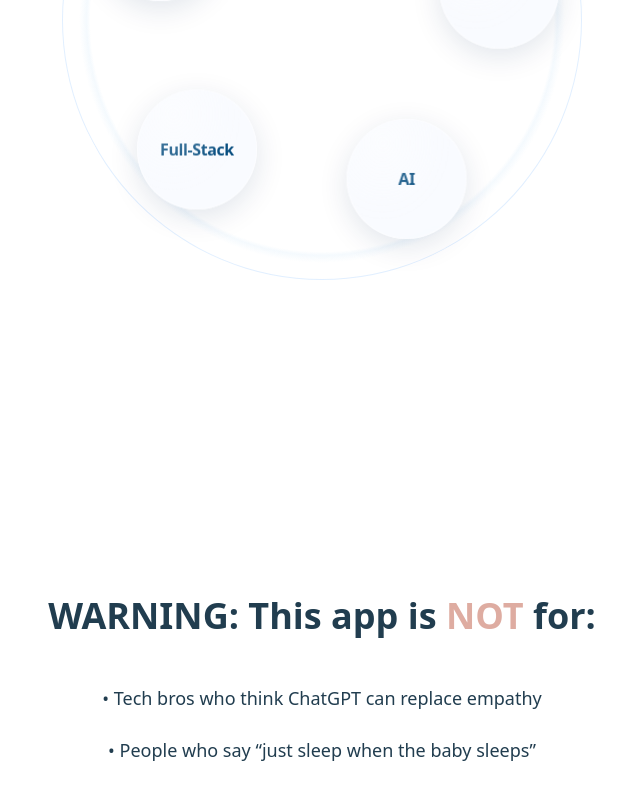
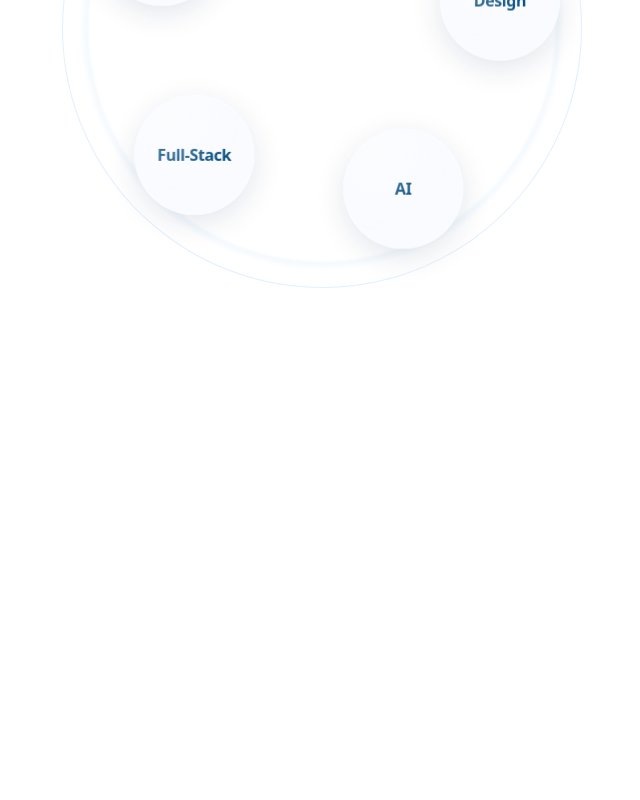
Before and after one commit to shriya77/Portfolio-Website, a React (Vite) app: page / in a window 1280 px wide. Shown: the part 1964-2764 px from the top of the page, without its empty margins (318-958 px from the left). Built offline with nearby package versions, Linux system fonts and the light colour scheme.

Commit message:
skills section

```diff
--- a/src/components/AboutSection.jsx
+++ b/src/components/AboutSection.jsx
@@ -205,9 +205,9 @@ export const AboutSection = () => {
   const translateX = -(current * totalCardWidth);
 
   return (
-    <section id="work-experience" className="py-24 px-4 relative">
+    <section id="experience" className="py-24 px-4 relative">
       <div className="container mx-auto max-w-5xl">
-        <h2 className="text-3xl md:text-4xl font-bold mb-12 text-left sm:text-center text-white">
+        <h2 className="text-3xl md:text-5xl font-bold mb-12 text-left sm:text-center text-white">
           Work Experience & Impact
         </h2>
         <div className="relative flex items-center justify-center max-w-4xl mx-auto">
--- a/src/components/ContactSection.jsx
+++ b/src/components/ContactSection.jsx
@@ -59,7 +59,7 @@ export const ContactSection = () => {
   return (
     <section id="contact" className="py-24 px-4 relative bg-secondary/30">
       <div className="container mx-auto max-w-5xl">
-        <h2 className="text-3xl md:text-4xl font-bold mb-4 text-center text-white">
+        <h2 className="text-3xl md:text-5xl font-bold mb-4 text-center text-white">
           Get In <span className="text-white"> Touch</span>
         </h2>
 
--- a/src/components/Navbar.jsx
+++ b/src/components/Navbar.jsx
@@ -9,12 +9,12 @@ const PALETTE = {
 };
 
 const navItems = [
-  { name: "About Me", href: "#about" },
+  // { name: "About Me", href: "#about" },
+  { name: "Experience", href: "#experience" },
   { name: "Projects", href: "#projects" },
-  { name: "Experience", href: "#experience" },
   { name: "Skills", href: "#skills" },
-  { name: "Timeline", href: "#timeline" },
-  { name: "Proof", href: "#proof" },
+  // { name: "Timeline", href: "#timeline" },
+  // { name: "Proof", href: "#proof" },
   { name: "Contact", href: "#contact" },
 ];
 
--- a/src/components/SkillsSection.jsx
+++ b/src/components/SkillsSection.jsx
@@ -1,43 +1,87 @@
 import { useState } from "react";
-import { cn } from "@/lib/utils";
 
 const skills = [
-  // Frontend
-  { name: "HTML/CSS", level: 95, category: "frontend" },
-  { name: "JavaScript", level: 90, category: "frontend" },
-  { name: "React", level: 90, category: "frontend" },
-  { name: "TypeScript", level: 85, category: "frontend" },
-  { name: "Tailwind CSS", level: 90, category: "frontend" },
-  { name: "Next.js", level: 80, category: "frontend" },
-
-  // Backend
-  { name: "Node.js", level: 80, category: "backend" },
-  { name: "Express", level: 75, category: "backend" },
-  { name: "MongoDB", level: 70, category: "backend" },
-  { name: "PostgreSQL", level: 65, category: "backend" },
-  { name: "GraphQL", level: 60, category: "backend" },
-
-  // Tools
-  { name: "Git/GitHub", level: 90, category: "tools" },
-  { name: "Docker", level: 70, category: "tools" },
-  { name: "Figma", level: 85, category: "tools" },
-  { name: "VS Code", level: 95, category: "tools" },
+  { name: "JavaScript", level: 90, category: "Languages" },
+  { name: "TypeScript", level: 65, category: "Languages" },
+  { name: "Python", level: 90, category: "Languages" },
+  { name: "C++", level: 80, category: "Languages" },
+  { name: "Swift", level: 30, category: "Languages" },
+  { name: "HTML/CSS", level: 100, category: "Languages" },
+  { name: "SQL", level: 70, category: "Languages" },
+  { name: "Java", level: 10, category: "Languages" },
+  { name: "Django", level: 35, category: "Frameworks" },
+  { name: "React.js", level: 90, category: "Frameworks" },
+  { name: "React Native", level: 70, category: "Frameworks" },
+  { name: "Tailwind CSS", level: 70, category: "Frameworks" },
+  { name: "Figma", level: 85, category: "Tools" },
+  { name: "Canva", level: 100, category: "Tools" },
+  { name: "Linux", level: 50, category: "Tools" },
+  { name: "AWS (Lambda, DynamoDB)", level: 45, category: "Certs & Others" },
+  { name: "Agile/Scrum", level: 80, category: "Certs & Others" },
+  { name: "UI/UX Design", level: 95, category: "Certs & Others" },
+  { name: "User Research", level: 75, category: "Certs & Others" },
+  { name: "GitHub/Git", level: 90, category: "Certs & Others" },
+  { name: "Relational Databases", level: 70, category: "Certs & Others" },
+  { name: "SEO Optimization Cert", level: 100, category: "Certs & Others" },
 ];
 
-const categories = ["all", "frontend", "backend", "tools"];
+const categories = ["Languages", "Frameworks", "Tools", "Certs & Others"];
 
 export const SkillsSection = () => {
+  const [activeCategory, setActiveCategory] = useState(null);
+
+  // Placeholder for animation logic (e.g. GSAP or Three.js)
+  // When a category is active, skills of that category expand outward in a wheel/spokes layout.
+
+  const handleCategoryClick = (category) => {
+    setActiveCategory(activeCategory === category ? null : category);
+  };
+
   return (
-    <section id="notforeveryone" className="py-24 px-4 relative bg-secondary/30">
-      <div className="container mx-auto max-w-3xl text-center">
-        <h2 className="text-3xl md:text-4xl font-bold mb-12">
-         WARNING: This app is <span className="text-primary">NOT</span> for:
-        </h2>
-
-        <ul className="space-y-6 text-lg font-medium text-[hsl(var(--foreground))]">
-           <li>• Tech bros who think ChatGPT can replace empathy</li>
-           <li>• People who say “just sleep when the baby sleeps”</li>
-        </ul>
+    <section
+      id="skills-wheel"
+      className="relative flex flex-col items-center justify-center py-24 px-4 bg-secondary/30 min-h-[400px]"
+    >
+      <h2 className="text-3xl md:text-5xl font-bold tracking-tight text-white text-center mb-12">My Skills</h2>
+      <div className="relative w-80 flex flex-col items-center justify-center">
+        {/* Central core categories */}
+        <div className="flex justify-center gap-8 w-full">
+          {categories.map((category) => (
+            <div key={category} className="flex flex-col items-center relative">
+              <button
+                onClick={() => handleCategoryClick(category)}
+                onMouseEnter={() => setActiveCategory(category)}
+                onMouseLeave={() => setActiveCategory(null)}
+                className={`flex-shrink-0 flex items-center justify-center w-36 h-36 rounded-full border-2 border-white bg-white/10 text-white font-semibold cursor-pointer transition-transform duration-300 text-center leading-tight
+                  ${
+                    activeCategory === category
+                      ? "scale-110 z-10 bg-white/20"
+                      : ""
+                  }`}
+                aria-pressed={activeCategory === category}
+                aria-label={`${category} skills category`}
+              >
+                {category.charAt(0).toUpperCase() + category.slice(1)}
+              </button>
+              {activeCategory === category && (
+                <div className="mt-4 flex flex-col items-center w-full">
+                  {skills
+                    .filter((skill) => skill.category === category)
+                    .map((skill) => (
+                      <div
+                        key={skill.name}
+                        className="rounded-md bg-white/20 text-white px-4 py-2 mt-2 w-56 text-center text-sm font-medium select-none"
+                        aria-label={`${skill.name} skill level ${skill.level}%`}
+                      >
+                        <span>{skill.name}</span>
+                        <span className="text-xs ml-2">{skill.level}%</span>
+                      </div>
+                    ))}
+                </div>
+              )}
+            </div>
+          ))}
+        </div>
       </div>
     </section>
   );
```
